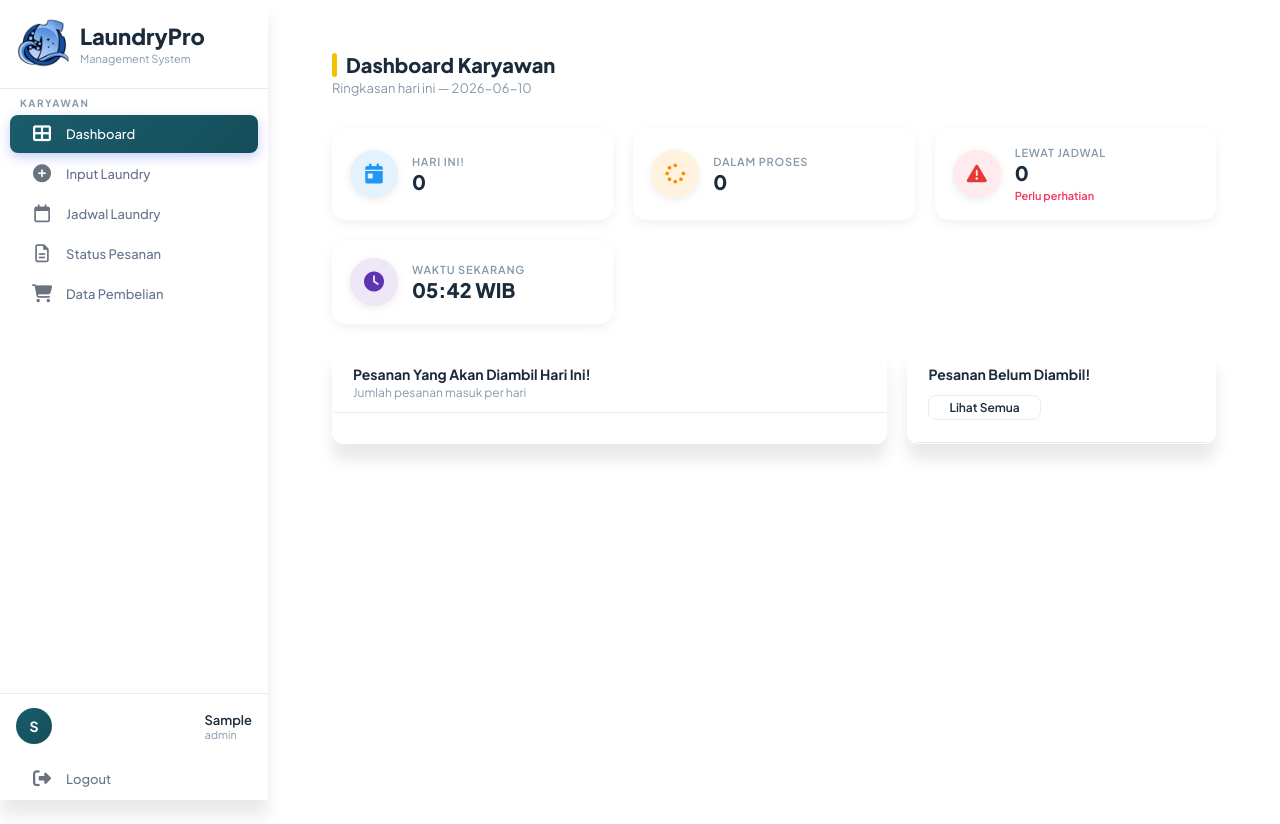
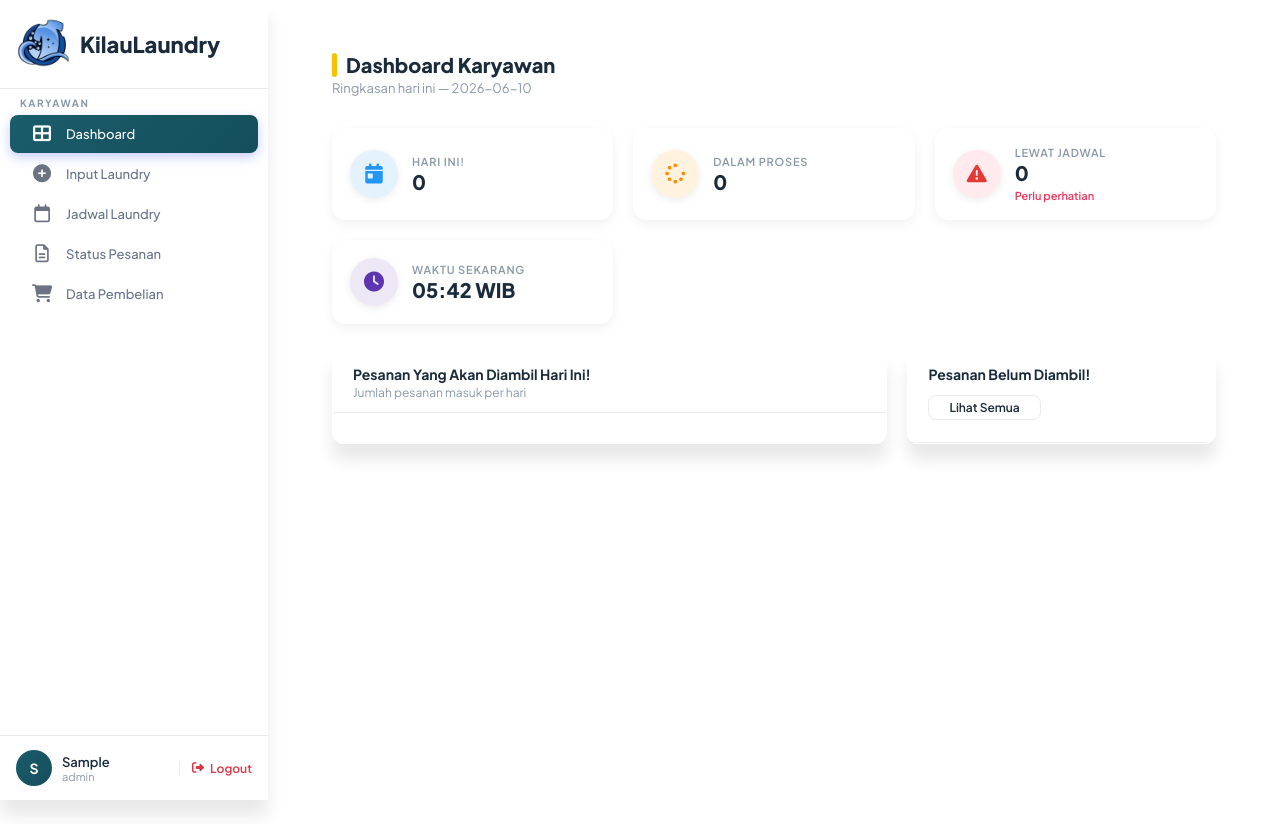
Before and after one commit to yunce-omo/Kilau-Laundry, a Flask app: page /dashboard in a window 1280 px wide. Run offline with Flask 3, Linux system fonts and the light colour scheme; the visitor is signed in with stand-in values (Sample User, id 1); data that the repository does not hold is empty.

Commit message:
Update sidebar.html

```diff
--- a/templates/pages/sidebar.html
+++ b/templates/pages/sidebar.html
@@ -12,8 +12,7 @@ href="https://cdnjs.cloudflare.com/ajax/libs/font-awesome/6.5.1/css/all.min.css"
     <img src="{{ url_for('static', filename='img/logo-baru.png') }}" alt="Kilau Laundry">
 </div>
       <div>
-        <div class="brand-name">LaundryPro</div>
-        <div class="brand-sub">Management System</div>
+        <div class="brand-name">KilauLaundry</div>
       </div>
     </div>
     <!-- ── MENU KARYAWAN ── -->
@@ -92,21 +91,20 @@ href="https://cdnjs.cloudflare.com/ajax/libs/font-awesome/6.5.1/css/all.min.css"
 
     <!-- Info user di bawah sidebar -->
     <div class="sidebar-user">
+    <div class="user-left">
         <div class="user-avatar">{{ username[0]|upper }}</div>
         <div>
             <div class="user-info-name">{{ username|title }}</div>
             <div class="user-info-role">{{ role }}</div>
         </div>
     </div>
-
     <a href="#"
-   class="nav-item"
-   onclick="openLogoutModal();return false ;">
-    <span class="nav-icon">
+       style="display:flex; align-items:center; gap:6px; text-decoration:none; color:#dc3545; font-size:12px; font-weight:600; border-left:1px solid #e9ecef; padding-left:12px; white-space:nowrap;"
+       onclick="openLogoutModal();return false;">
         <i class="fa-solid fa-right-from-bracket"></i>
-</span>
-    <span class="nav-label">Logout</span>
+        <span>Logout</span>
     </a>
+</div>
   </aside>
 
   <div id="logoutModal" class="logout-modal">
@@ -117,7 +115,7 @@ href="https://cdnjs.cloudflare.com/ajax/libs/font-awesome/6.5.1/css/all.min.css"
         <h2>Yakin ingin logout?</h2>
 
         <p>
-            Anda akan keluar dari sistem LaundryPro dan harus login kembali untuk mengakses dashboard.
+            Anda akan keluar dari sistem KilauLaundry dan harus login kembali untuk mengakses dashboard.
         </p>
 
         <div class="logout-actions">
```
Lines whose indentation alone changed are shown as unchanged.
